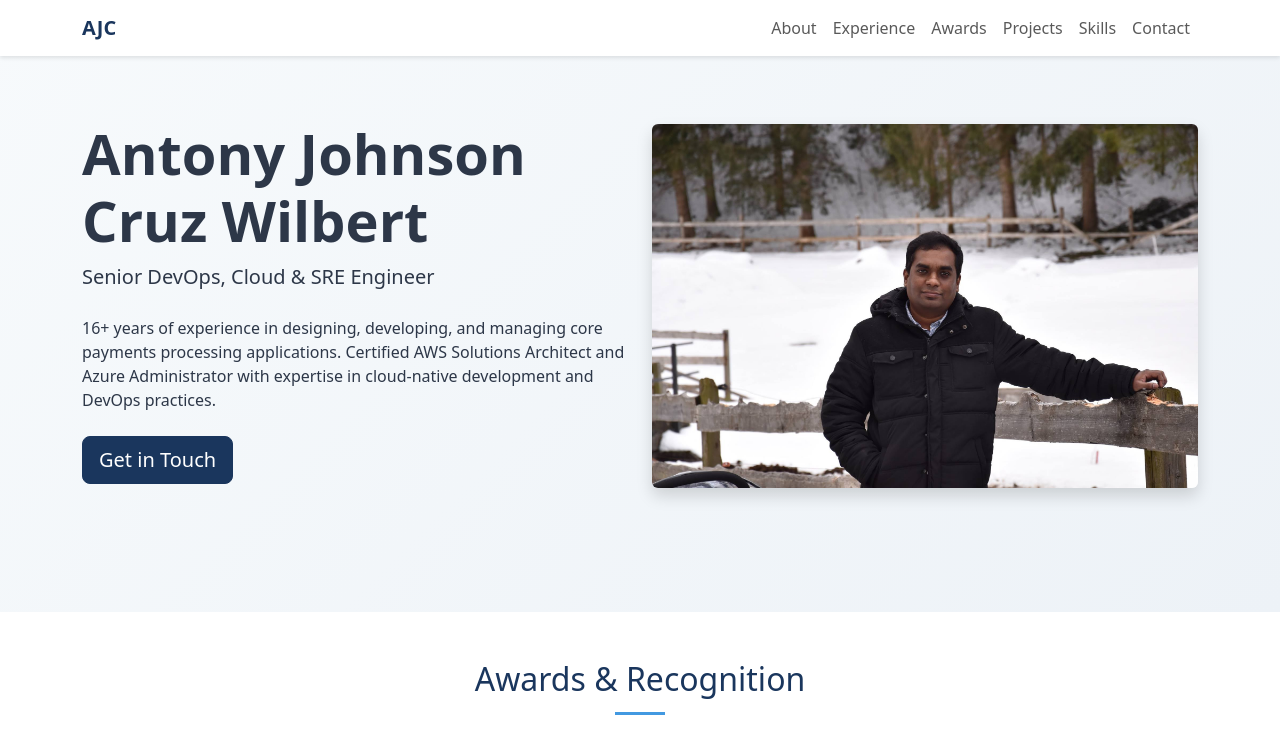
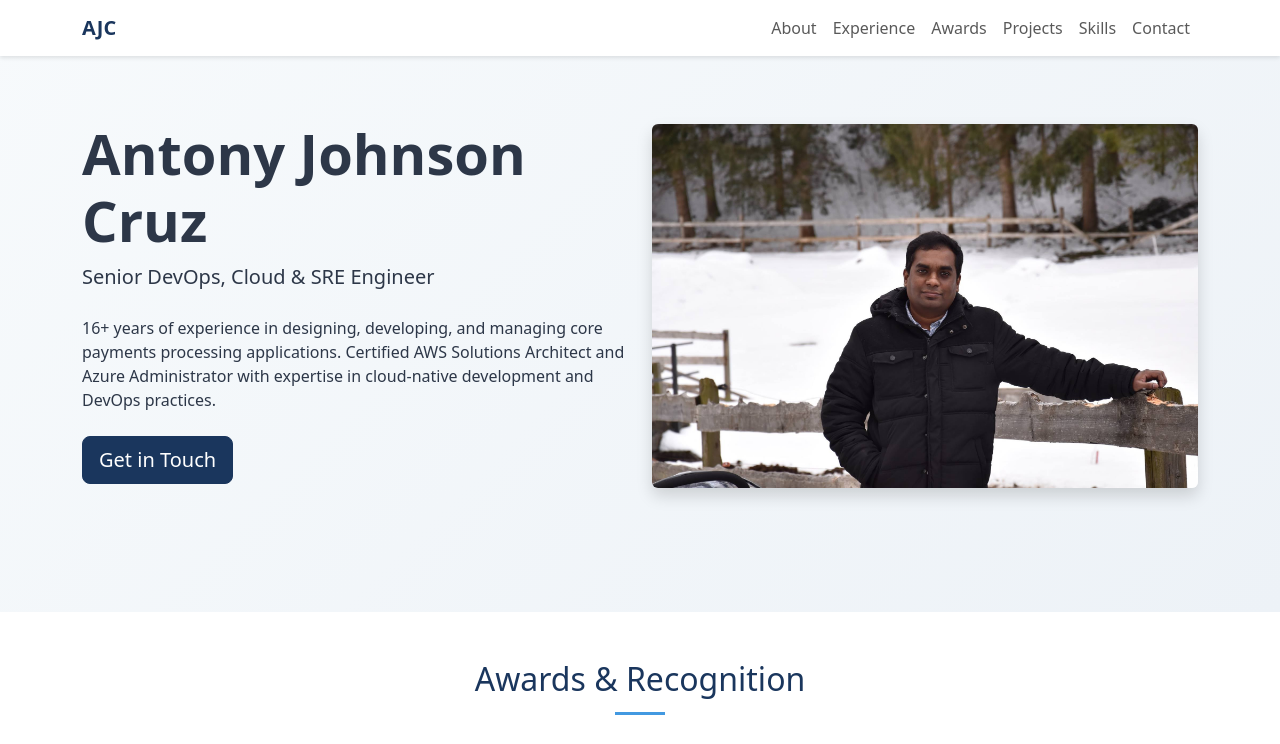
Before and after one commit to antonn/antonycruz, a plain HTML site: page index.html in a window 1280 px wide. Shown: the top 744 px of the page. Drawn offline with nearby package versions, Linux system fonts and the light colour scheme.

Commit message:
Committin changes

```diff
--- a/index.html
+++ b/index.html
@@ -154,7 +154,7 @@
         <div class="container">
             <div class="row align-items-center">
                 <div class="col-lg-6">
-                    <h1 class="display-4 fw-bold">Antony Johnson Cruz Wilbert</h1>
+                    <h1 class="display-4 fw-bold">Antony Johnson Cruz</h1>
                     <p class="lead mb-4">Senior DevOps, Cloud & SRE Engineer</p>
                     <p class="mb-4">16+ years of experience in designing, developing, and managing core payments
                         processing applications. Certified AWS Solutions Architect and Azure Administrator with
```
Also changed, not shown: 1 other file.
